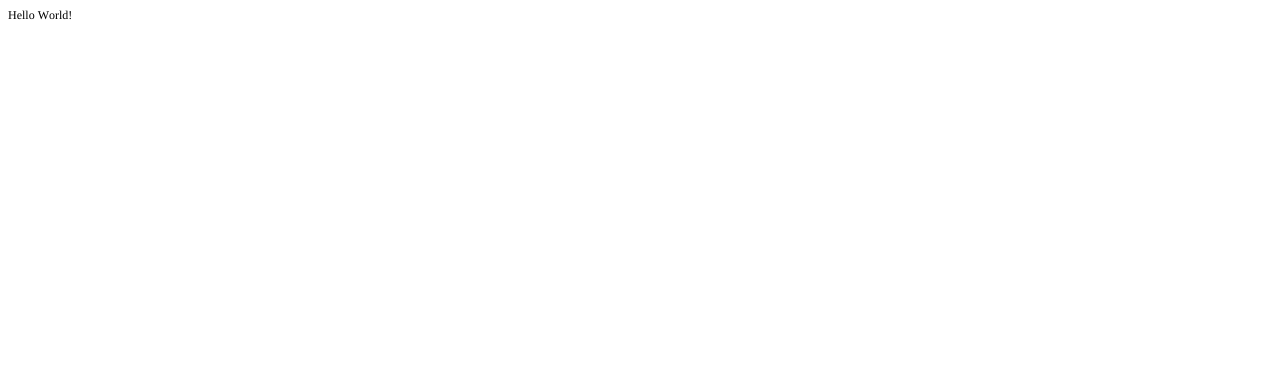
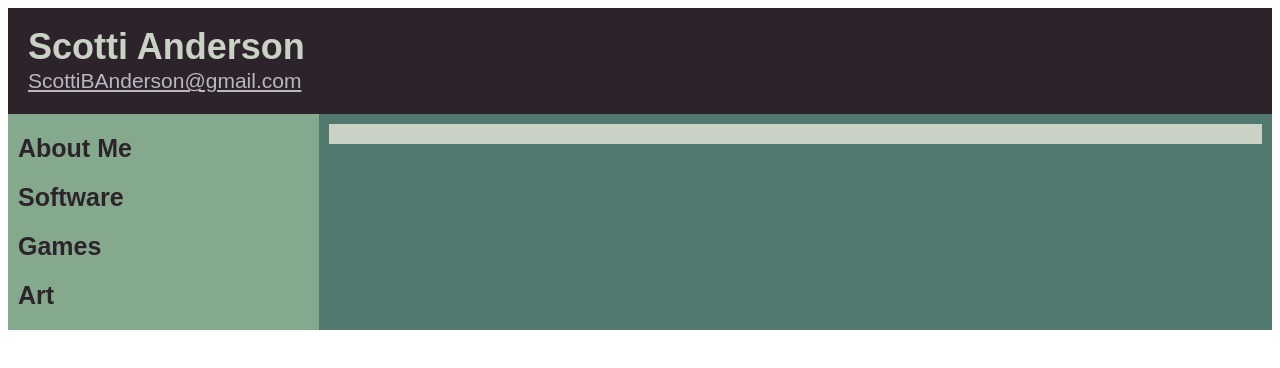
Before and after one commit to scottiand/scottiand.github.io, a plain HTML site: page index.html in a window 1280 px wide. Drawn offline with Linux system fonts and the light colour scheme.

Commit message:
Header and layout

```diff
--- a/index.html
+++ b/index.html
@@ -3,15 +3,70 @@
 <head>
   <meta http-equiv="Content-Type" content="text/html; charset=utf-8">
   <meta http-equiv="Content-Style-Type" content="text/css">
-  <title></title>
+  <title>Scotti Anderson</title>
   <meta name="Generator" content="Cocoa HTML Writer">
   <meta name="CocoaVersion" content="1561.6">
-  <style type="text/css">
-    p.p1 {margin: 0.0px 0.0px 0.0px 0.0px; line-height: 14.0px; font: 12.0px Times; color: #000000; -webkit-text-stroke: #000000}
-    span.s1 {font-kerning: none}
-  </style>
+    <style type="text/css">
+
+     p {
+       text-align: center;
+       font-family:arial;
+       font-size:36px;
+       }
+     h1 {
+       text-align: center;
+       font-family:arial;
+       font-size:36px;
+     }
+     h2 {
+       text-align: center;
+       font-family:arial;
+       font-size:21px;
+       font-weight:normal;
+     }
+     header {
+         line-height: 10px;
+     }
+     div.sect {
+         border:5px solid black;
+         border-radius:5px;
+         margin:auto;
+         background-color:lightblue;
+         width:40%;
+         text-align:center;
+         }
+    ul {
+        font-family:Arial;
+        font-weight:bold;
+        font-size:25px;
+         display:block;
+        margin:0px;
+        padding:10px 0px 10px 0px;
+        color:#2D242B;
+     }
+     li {
+        display:block;
+        padding:10px;
+     }
+    </style>
 </head>
+<header style="background-color:#2D242B; padding:10px 20px 10px 20px">
+    <h1 style="text-align:left;color:#CAD2C5">Scotti Anderson</h1>
+    <h2 style="text-align:left;"><a href="mailto:scottibanderson@gmail.com" style="color:#bbb6c1">ScottiBAnderson@gmail.com</a></h2>
+</header>
 <body>
-<p class="p1"><span class="s1">Hello World!</span></p>
+    <section style="display:flex">
+        <nav style="background-color:#84A98C;width:25%">
+            <ul>
+                <li>About Me</li>
+                <li>Software</li>
+                <li>Games</li>
+                <li>Art</li>
+            </ul>
+        </nav>
+        <div style="background-color:#52796F;padding:10px;width:75%">
+            <article style="background-color:#CAD2C5;padding:10px"></article>
+        </div>
+    </section>
 </body>
 </html>
```
